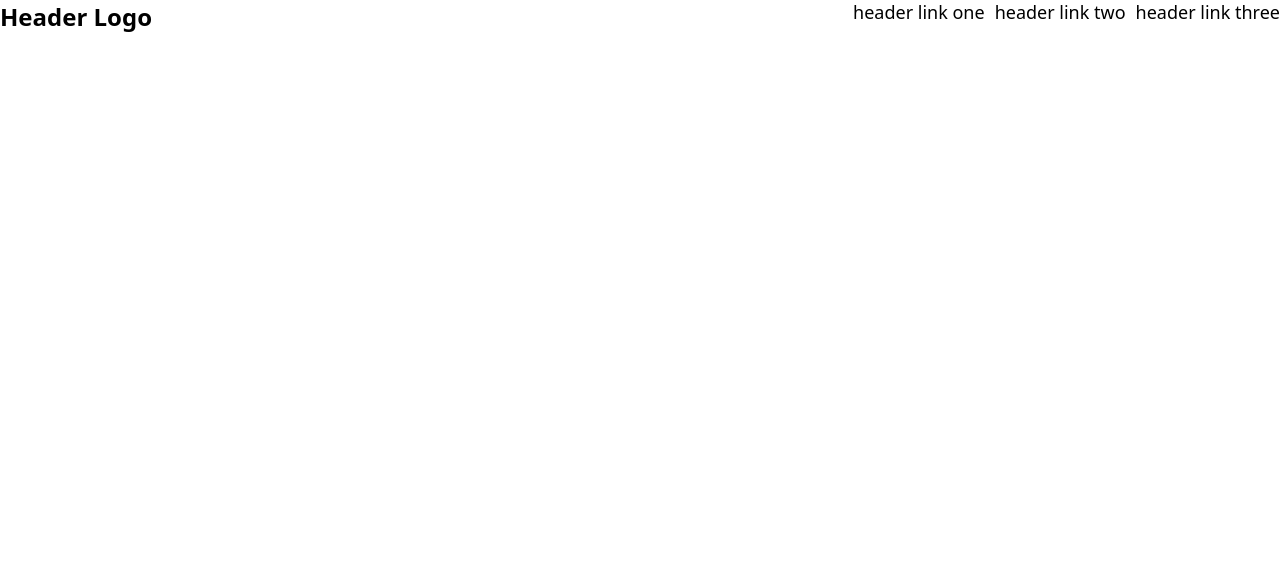
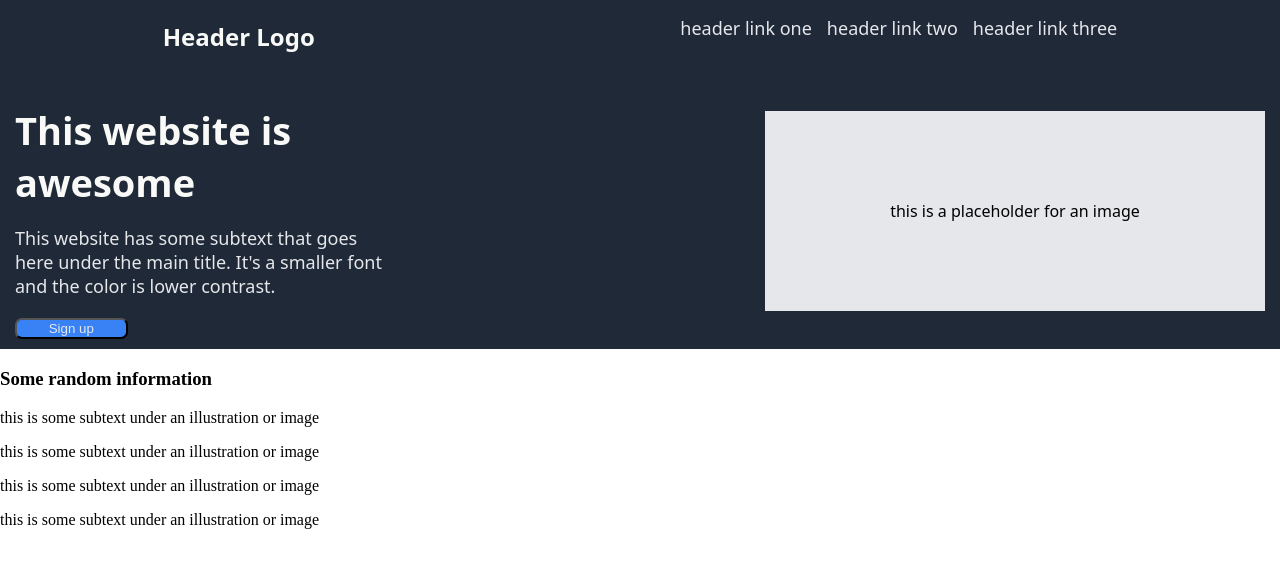
Before and after one commit to Chepayne96/landing-page, a plain HTML site: page index.html in a window 1280 px wide. Drawn offline with Linux system fonts and the light colour scheme.

Commit message:
I finished up the nav bar and the content of the header. Got both styled and saved. Got the HTML started and planned for the four square section which is next.

```diff
--- a/index.html
+++ b/index.html
@@ -4,10 +4,10 @@
     <meta charset="UTF-8">
     <meta name="viewport" content="width=device-width, initial-scale=1.0">
     <link rel="stylesheet" href="style.css">
-    <title>Document</title>
+    <title>Landing Page</title>
 </head>
 <body>
-    <header>
+    <div class="header">
         <nav>
             <h1 class="logo">Header Logo</h1>
             <ul>
@@ -16,6 +16,33 @@
                 <li>header link three</li>
             </ul>
         </nav>
-    </header>
+        <div class="top-call-to-action">
+            <div class="title">
+                <h2 class="title">This website is awesome</h2>
+                <p class="title-subtxt">This website has some subtext that goes here under the main title. It's a smaller font and the color is lower contrast.</p>
+                <button class="top-button">Sign up</button>
+            </div>
+            <div class="top-image">
+                <div><p>this is a placeholder for an image</p></div>
+            </div>
+        </div>
+    </div>
+
+
+    <div class="top-body">
+        <h3 class="top-body-title">Some random information</h3>
+        <div class="top-body-imgs">
+            <div class="square"></div>
+            <div class="square"></div>
+            <div class="square"></div>
+            <div class="square"></div>
+        </div>
+        <div class="top-body-info">
+            <p class="square-info">this is some subtext under an illustration or image</p>
+            <p class="square-info">this is some subtext under an illustration or image</p>
+            <p class="square-info">this is some subtext under an illustration or image</p>
+            <p class="square-info">this is some subtext under an illustration or image</p>
+        </div>
+    </div>
 </body>
 </html>
--- a/style.css
+++ b/style.css
@@ -1,29 +1,73 @@
-* {
+body {
     margin: 0;
     padding: 0;
 }
 
-header {
-    background-color: hex(#1F2937);
+.header {
+    background-color: #1F2937;
     font-family: system-ui, -apple-system, BlinkMacSystemFont, 'Segoe UI', Roboto, Oxygen, Ubuntu, Cantarell, 'Open Sans', 'Helvetica Neue', sans-serif
 }
 nav {
     display: flex;
+    justify-content: space-around;
 }
 
-nav .logo {
-    margin-right: auto;
+.logo {
     font-size: 24px;
-    color: hex(#f9faf8);
+    color: #f9faf8;
 }
 
 nav ul {
     display: flex;
-    gap: 10px;
+    gap: 15px;
+    text-align: center;
 }
 
 li {
     font-size: 18px;
-    color: hex(#e5e7eb);
+    color: #e5e7eb;
     list-style: none;
 }
+
+.top-call-to-action {
+    display: flex;
+    justify-content: space-around;
+    align-items: center;
+    margin: 0px 15px;
+}
+
+.title {
+    width: 60%;
+    height: auto;
+    margin-bottom: 10px;
+}
+
+.title h2{
+    font-size: 38px;
+    color: #f9faf8;
+    font-weight: 700;
+}
+
+.title .title-subtxt {
+    font-size: 18px;
+    color: #e5e7eb;
+    width: 50%;
+    height: auto;
+}
+
+.title button {
+    background-color: #3882f6;
+    border-radius: 7px;
+    width: 15%;
+    height: auto;
+    color: #e5e7eb;
+}
+
+.top-image {
+    background-color: #e5e7eb;
+    width: 40%;
+    height: 200px;
+    display: flex;
+    justify-content: center;
+    align-items: center;
+}
```
